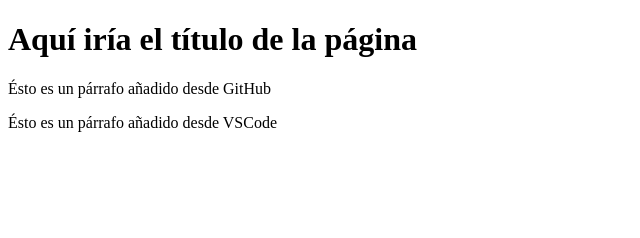
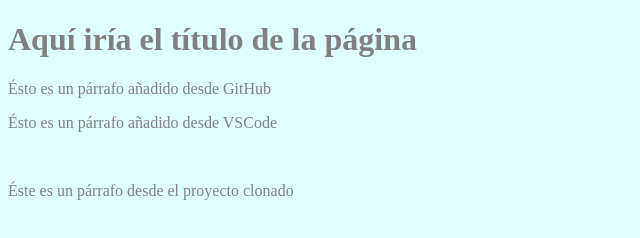
Before and after one commit to MonShaq/Proyecto-Web-Empresa-C, a plain HTML site: page index.html in a window 1280 px wide. Shown: the whole page, without its empty margins (0-640 px from the left). Drawn offline with Linux system fonts and the light colour scheme.

Commit message:
Commit desde proyecto clonado

```diff
--- a/index.html
+++ b/index.html
@@ -3,11 +3,14 @@
 <head>
     <meta charset="UTF-8">
     <meta name="viewport" content="width=device-width, initial-scale=1.0">
+    <link rel="stylesheet" href="styles.css">
     <title>Document</title>
 </head>
 <body>
     <h1>Aquí iría el título de la página</h1>
     <p>Ésto es un párrafo añadido desde GitHub</p>
     <p>Ésto es un párrafo añadido desde VSCode</p>
+    <br>
+    <p>Éste es un párrafo desde el proyecto clonado</p>
 </body>
 </html>
```
